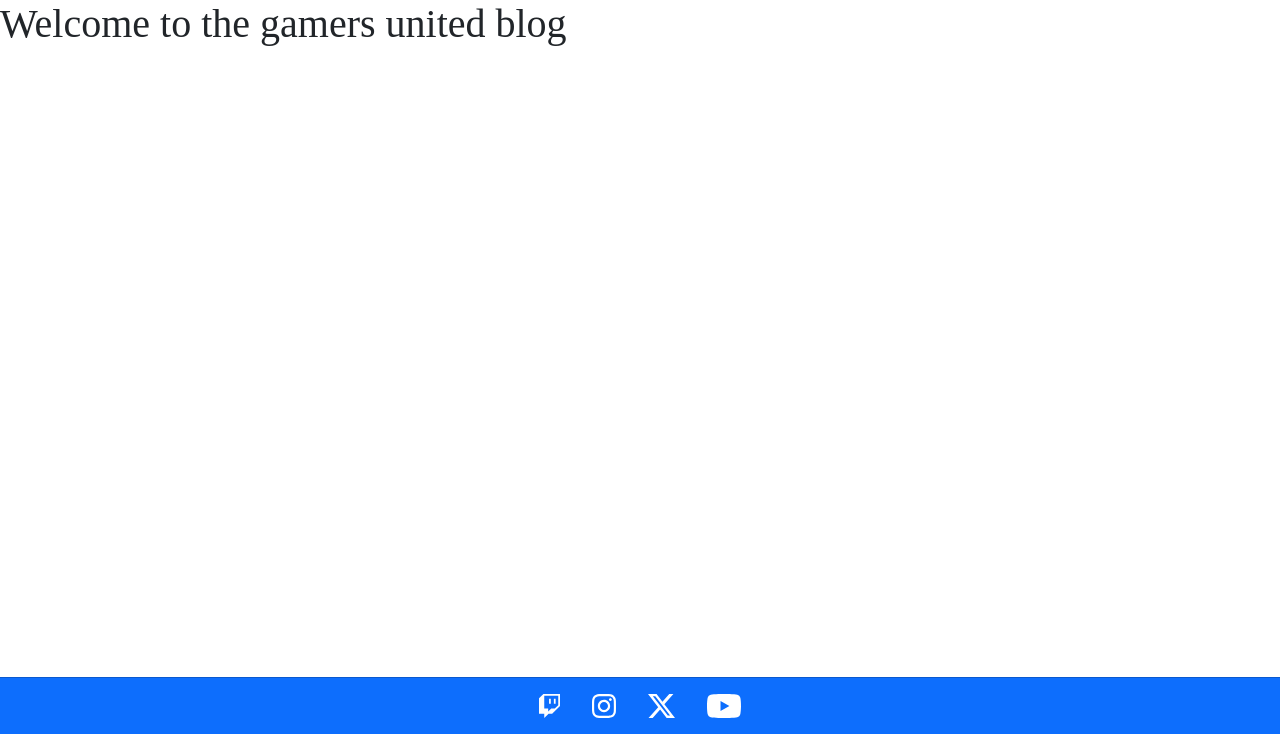
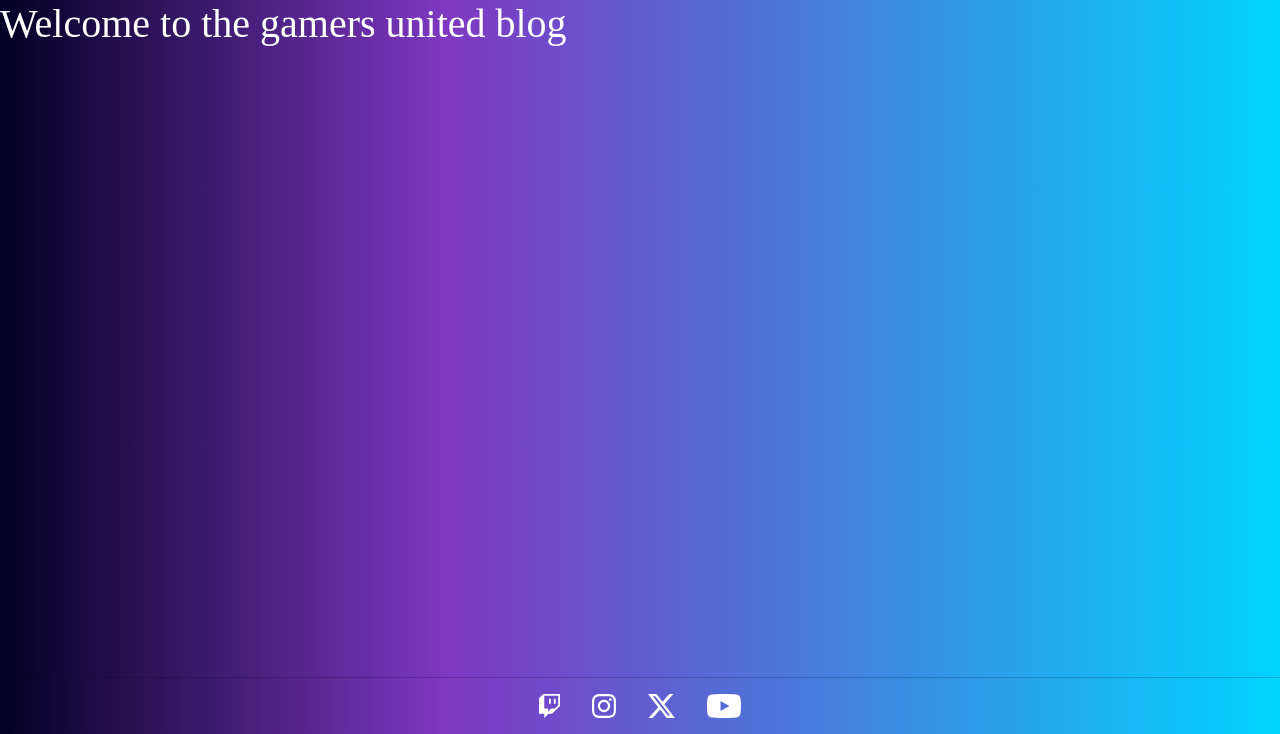
Before and after one commit to Enzolita/gamers-united, a Django app: page / in a window 1280 px wide. Shown: the part 66-800 px from the top of the page. Run offline with Django 5.2, Linux system fonts and the light colour scheme; some libraries are stand-ins or nearby versions; some web fonts are replaced.

Commit message:
Style background and footer

```diff
--- a/static/css/base.css
+++ b/static/css/base.css
@@ -33,18 +33,21 @@ body {
 
 h1, h2, h3, h4, h5, h6 {
     font-family: var(--title);
+    color: white;
 }
 
 main {
     flex: 1 0 auto;
-    background-color: var(--white);
+    background: rgb(2,0,36);
+    background: linear-gradient(90deg, rgba(2,0,36,1) 0%, rgba(126,57,191,0.9164040616246498) 35%, rgba(0,212,255,1) 100%);
 }
 
 /* Footer */
 
 footer {
     flex-shrink: 0;
-    background-color: var(--blue);
+    background: rgb(2,0,36);
+    background: linear-gradient(90deg, rgba(2,0,36,1) 0%, rgba(126,57,191,0.9164040616246498) 35%, rgba(0,212,255,1) 100%);
     display: flex;
     flex-direction: row;
     justify-content: center;
@@ -85,3 +88,20 @@ img.logo{
     box-shadow: var(--smal-box-shadow);
     border-radius: 5px;
 }
+
+
+/* Games */
+
+.card {
+    height: 90%;
+    margin-top: 1rem;
+}
+
+.posts {
+    text-decoration: none;
+    color: var(--black);
+}
+
+.posts:hover {
+    cursor: pointer;
+}
```
